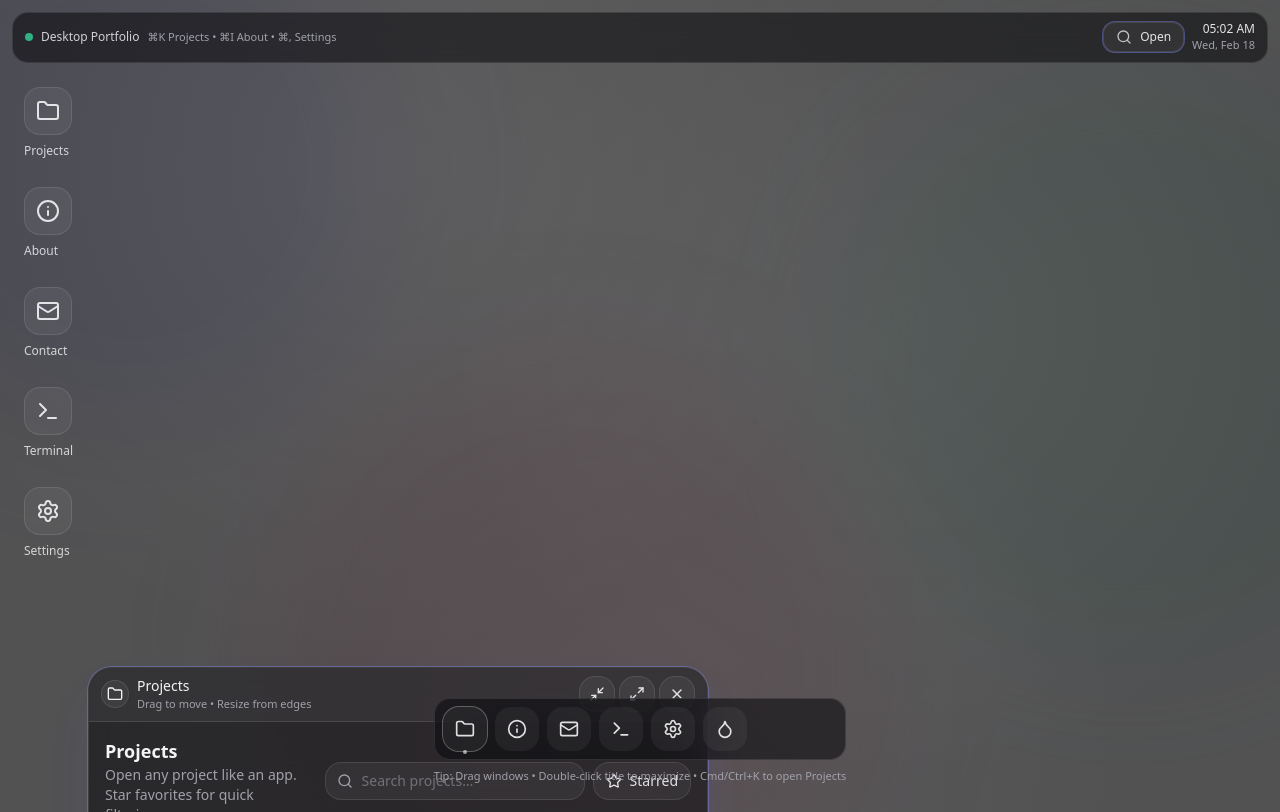
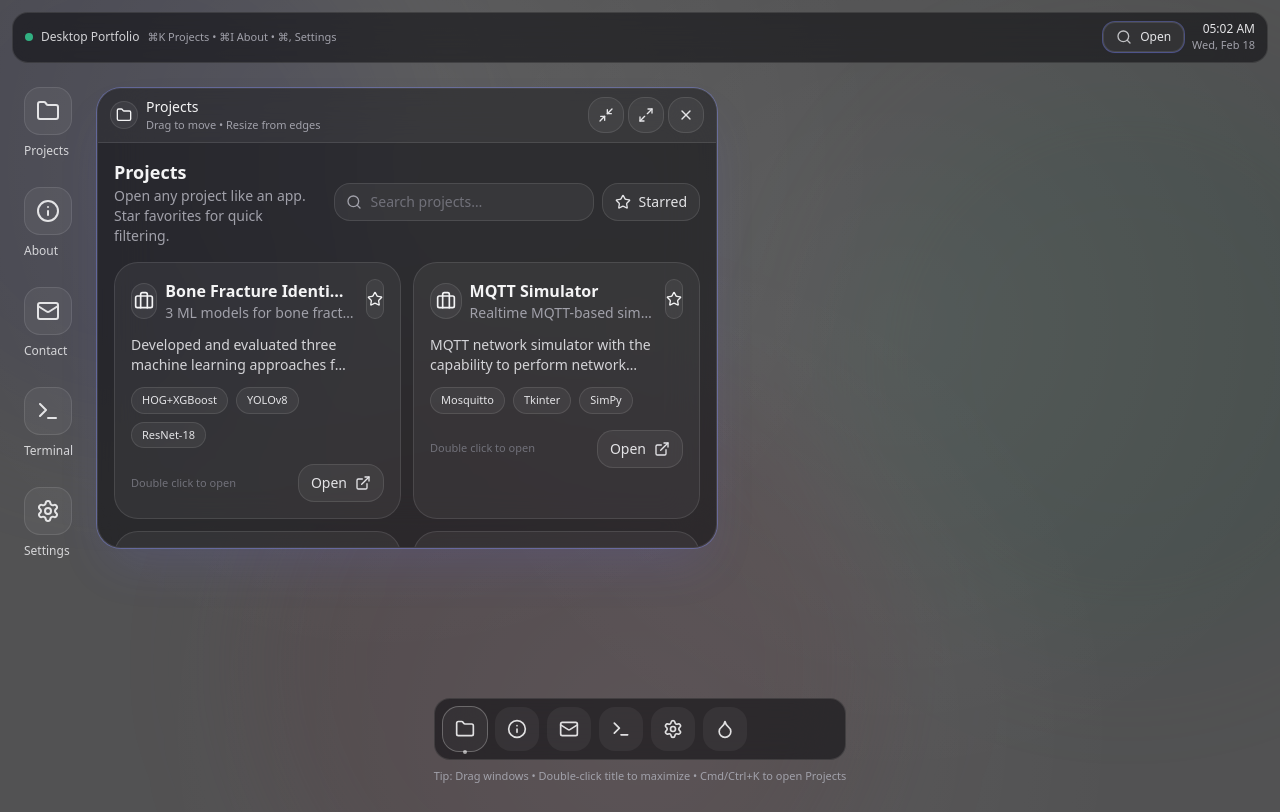
Before and after one commit to K5Y7/k5y7.github.io, a React (Vite) app: page / in a window 1280 px wide. Built offline with nearby package versions, Linux system fonts and the light colour scheme.

Commit message:
Window positioning and bugfix
updates to window spawning positions, and bugfix on where windows could be. Needs bugfix on spawning multiple windows at a time, pushes screen down irreversibly

```diff
--- a/src/DesktopPortfolio.tsx
+++ b/src/DesktopPortfolio.tsx
@@ -277,8 +277,8 @@ export default function DesktopPortfolio() {
         id,
         title,
         z: maxZ + 1,
-        x: 72 + (prev.length % 6) * 28,
-        y: 72 + (prev.length % 5) * 22,
+        x: 97 + (prev.length % 6) * 28,
+        y: 25 + (prev.length % 6) * 28,
         w: 560,
         h: 420,
         minimized: false,
@@ -328,7 +328,12 @@ export default function DesktopPortfolio() {
   // Boot: open Projects if no windows saved
   useEffect(() => {
     if (windows.length === 0) {
-      openWindow("finder", { x: 88, y: 84, w: 620, h: 460 });
+      openWindow("finder", {
+        x: 97,
+        y: 25,
+        w: 620,
+        h: 460
+      });
     }
     // eslint-disable-next-line react-hooks/exhaustive-deps
   }, []);
@@ -383,14 +388,14 @@ export default function DesktopPortfolio() {
             accent={accent}
           />
 
-          <div className="flex">
+          <div className="flex relative">
             <div className={pondMode ? "pointer-events-none" : ""}>
               <DesktopIcons
                 prefs={prefs}
                 onOpen={(id) => openWindow(id)}
               />
 
-              <div className="relative flex-1">
+              <div className="absolute inset-0 pointer-events-none">
                 {/* Windows layer */}
                 <AnimatePresence>
                   {windows
@@ -818,7 +823,7 @@ function DesktopWindow({
       exit={reduceMotion ? undefined : { opacity: 0, scale: 0.98, y: 10 }}
       transition={{ duration: 0.18 }}
       className={
-        `rounded-3xl border border-white/10 bg-zinc-950/55 backdrop-blur-xl shadow-2xl ` +
+        `pointer-events-auto rounded-3xl border border-white/10 bg-zinc-950/55 backdrop-blur-xl shadow-2xl ` +
         (active ? `ring-1 ${accent.ring} ${accent.glow}` : "")
       }
     >
```
